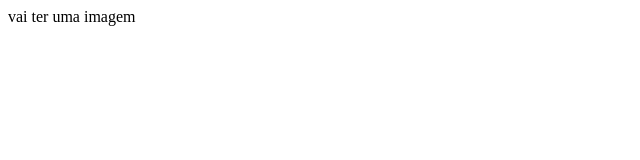
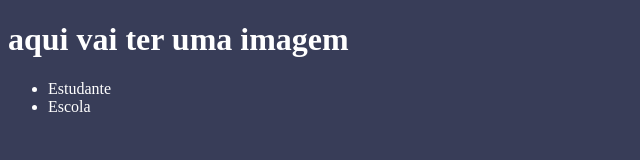
Before and after one commit to Willyansan/willyan, a plain HTML site: page index.html in a window 1280 px wide. Shown: the whole page, without its empty margins (0-640 px from the left). Drawn offline with Linux system fonts and the light colour scheme.

Commit message:
Add files via upload

```diff
--- a/index.html
+++ b/index.html
@@ -2,10 +2,17 @@
 <html lang="en">
 <head>
     <meta charset="UTF-8">
+    <meta http-equiv="X-UA-Compatible" content="IE=edge">
     <meta name="viewport" content="width=device-width, initial-scale=1.0">
     <title>Document</title>
+    <link rel="stylesheet" href="style.css">
 </head>
 <body>
-    <hl>vai ter uma imagem</hl>
+ <h1>aqui vai ter uma imagem</h1>
+
+ <ul>
+    <li>Estudante</li>
+    <li>Escola</li>
+    </ul>
 </body>
 </html>
--- a/style.css
+++ b/style.css
@@ -1,3 +1,5 @@
-body {background-color: #383D58;}
-<title>Document</title>
-<link rel=”stylesheet” href=”style.css”>
+body {
+    background-color: #383D58;
+color: white;
+
+}
```
